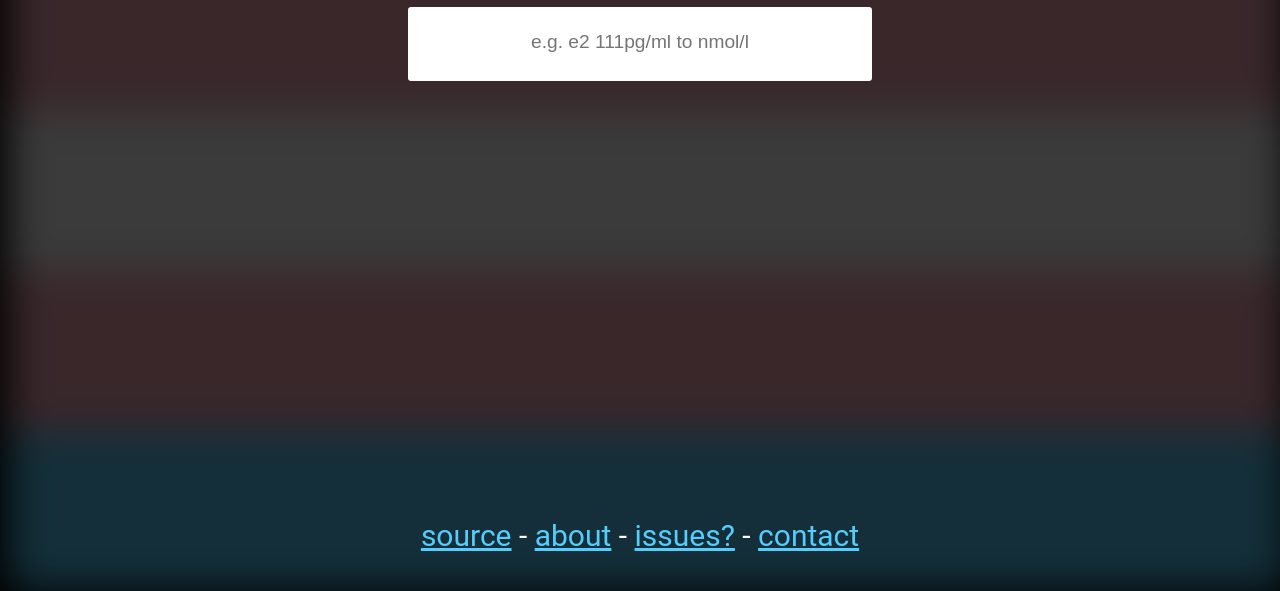
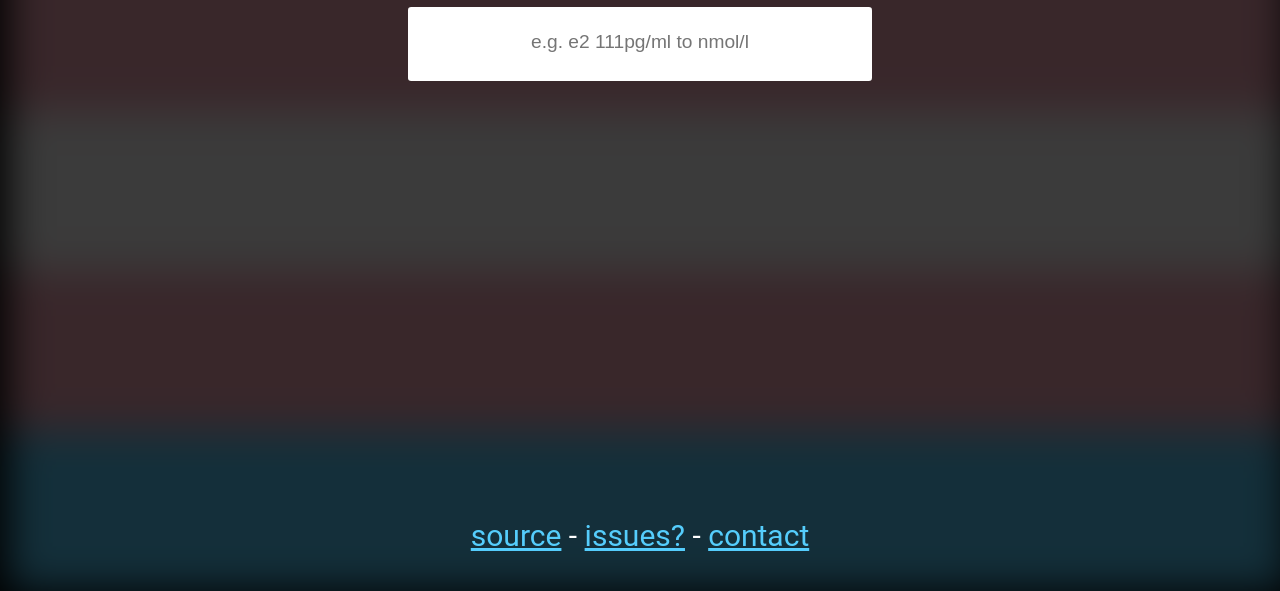
Before and after one commit to Jana-Marie/hlcc, a website built with webpack: page www/index.html in a window 1280 px wide. Shown: the part 217-808 px from the top of the page. Built offline with nearby package versions, Linux system fonts and the light colour scheme; files whose address does not match are found by name.

Commit message:
removed about

```diff
--- a/www/index.html
+++ b/www/index.html
@@ -115,7 +115,7 @@
 		</div>
 		<div class="hormone_result" id="hormone_output">MauMau</div>
 		<div class="footer">
-			<p><a href="https://github.com/Jana-Marie/hlcc">source</a> - <a href="https://hlcc.haj.gf/about">about</a> - <a href="https://github.com/Jana-Marie/hlcc/issues">issues?</a> - <a href="https://janamarie.dev">contact</a></p>
+			<p><a href="https://github.com/Jana-Marie/hlcc">source</a> - <a href="https://github.com/Jana-Marie/hlcc/issues">issues?</a> - <a href="https://janamarie.dev">contact</a></p>
 		</div>
 	</body>
 </html>
```
